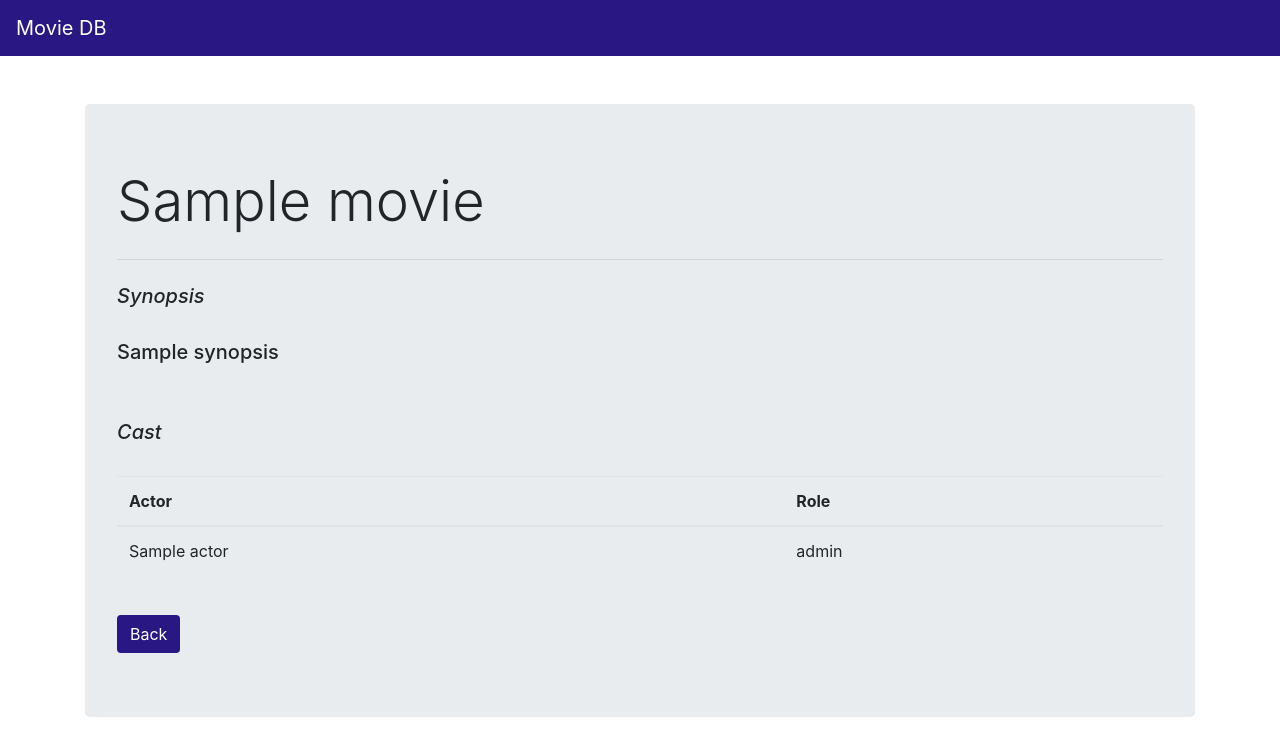
After one commit to mdrinne/p3, a Flask app: template p3/templates/overview.html in a window 1280 px wide. The commit adds this page. Shown: the top 756 px of the page. Run offline with Flask 2, Linux system fonts and the light colour scheme; the template is opened without the code that fills it: most values are stand-ins (such as "Sample title", 1, 10 or a date in 2020); some libraries are stand-ins or nearby versions.

Commit message:
overview is done

```diff
--- a/p3/p3.py
+++ b/p3/p3.py
@@ -185,7 +185,12 @@ def preferred_theater():
 
 @app.route('/movie/<title>/overview', methods=['GET','POST'])
 def overview(title):
-    return title
+    db = get_db()
+    cur = db.execute('select * from MOVIE where title=?;',[title])
+    movie = cur.fetchone()
+    cur = db.execute('select * from CAST where mtitle=?',[title])
+    cast = cur.fetchall()
+    return render_template('overview.html', movie=movie, cast=cast)
 
 @app.route('/movie/<title>/review')
 def review(title):
--- a/p3/templates/movie.html
+++ b/p3/templates/movie.html
@@ -26,5 +26,4 @@
       style="background-color: #291784; color: #FFFFFF;">Back</a>
   </div>
 </div>
-</div>
 {% endblock %}
--- /dev/null
+++ b/p3/templates/overview.html
@@ -0,0 +1,34 @@
+{% extends "navbar.html" %}
+{% block body %}
+<div class="container">
+  <div class="jumbotron">
+    <h1 class="display-4">{{ movie.title }}</h1>
+    <hr class="my-4">
+    <h5 class="font-italic">Synopsis</h5>
+    <br>
+    <h5>{{ movie.synopsis }}</h5>
+    <br><br>
+    <h5 class="font-italic">Cast</h5>
+    <br>
+    <table class="table">
+      <thead>
+        <tr>
+          <th scope="col">Actor</th>
+          <th scope="col">Role</th>
+        </tr>
+      </thead>
+      <tbody>
+        {% for actor in cast %}
+        <tr>
+          <td>{{ actor.actor }}</td>
+          <td>{{ actor.role }}</td>
+        </tr>
+        {% endfor %}
+      </tbody>
+    </table>
+    <br>
+    <a href="{{ url_for('movie', title=movie.title) }}" class="btn" role="button" aria-pressed="true"
+      style="background-color: #291784; color: #FFFFFF;">Back</a>
+  </div>
+</div>
+{% endblock %}
```
Lines whose indentation alone changed are shown as unchanged.
